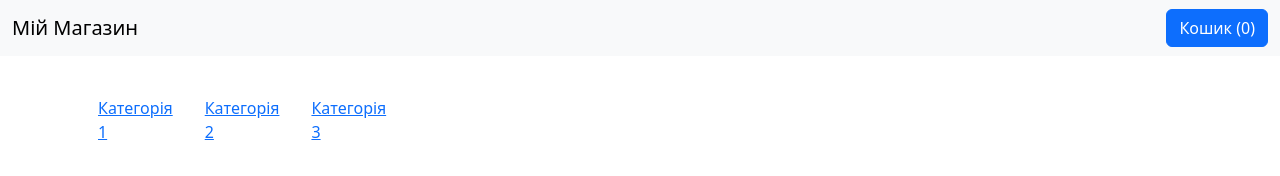
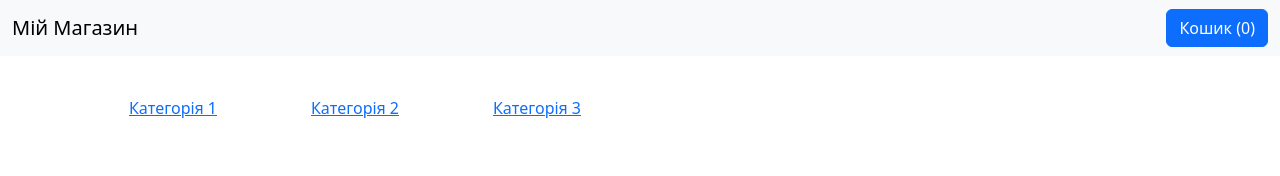
Before and after one commit to ValeriaBodrova/Hometasks_Frontend_Pro_Hillel, a plain HTML site: page Store_Site/index.html in a window 1280 px wide. Drawn offline with nearby package versions, Linux system fonts and the light colour scheme.

Commit message:
Update index.html

```diff
--- a/Store_Site/index.html
+++ b/Store_Site/index.html
@@ -25,7 +25,7 @@
 
 <main class="container mt-4">
     <div class="row">
-        <div class="col-md-3">
+        <div class="col-md-6">
             <nav>
                 <ul id="categories-list" class="categories">
                     <li><a href="#category1">Категорія 1</a></li>
```
